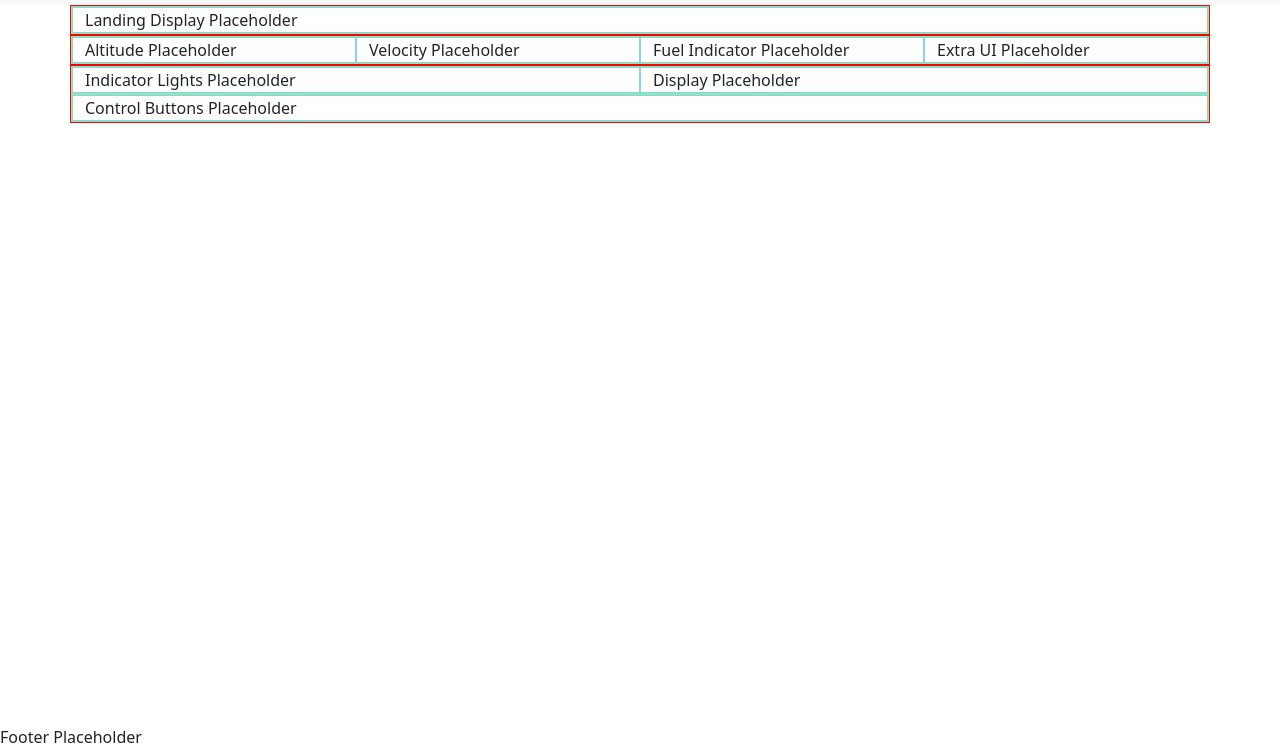
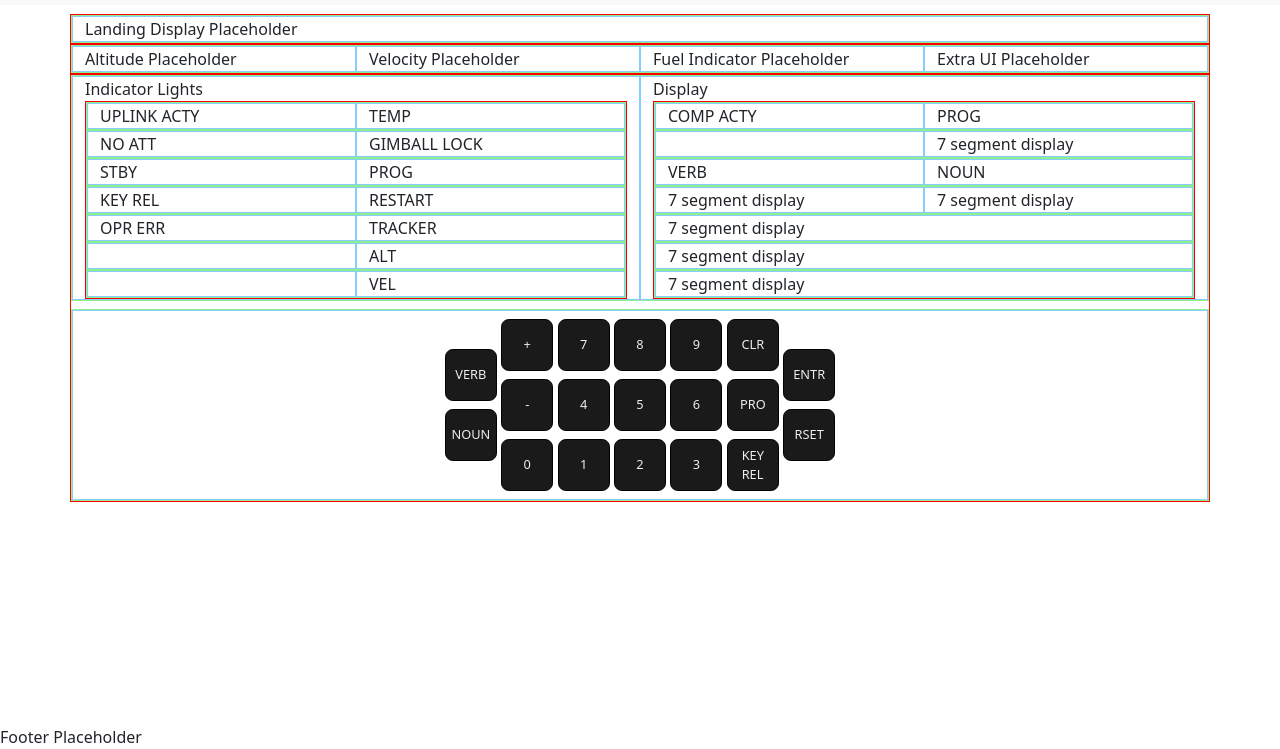
Before and after one commit to yenmangu/ci-milestone02-apollo-11, a website: page simulator.html in a window 1280 px wide. Shown: the part 51-800 px from the top of the page. Drawn offline with nearby package versions, Linux system fonts and the light colour scheme.

Commit message:
Start DSKY UI and styles

```diff
--- a/assets/css/style.css
+++ b/assets/css/style.css
@@ -38,7 +38,79 @@ main {
 	border: 1px solid lightskyblue
 }
 
-
 /* Bootstrap Overides */
 
+/* Nav */
+nav.navbar {
+	/* Keep navbar fixed to top of screen, and above all other elements */
+	position: fixed;
+	width: 100%;
+	top: 0;
+
+	z-index: 10;
+}
+
+/* Header */
+header {
+	/* To accomodate fixed nav */
+	margin-top: 65px;
+}
+
+/* DSKY styles */
+
+/* Display lights stles */
+
+.lights {
+	display: flex;
+	flex-direction: row;
+	justify-content: center;
+	align-items: center;
+	flex-wrap: nowrap;
+	gap: 0.5em;
+}
+
+/* Push-buttons UI styles */
+
+.push-buttons {
+	display: flex;
+	flex-direction:row;
+	justify-content: center;
+	align-items: top;
+	flex-wrap: nowrap;
+	gap: 0.4em;
+}
+
+.column {
+	display: flex;
+	flex-direction: column;
+	justify-content: center;
+	align-items: center;
+	flex-wrap: nowrap;
+	gap: 0.5em
+}
+
+.push-button {
+	display: flex;
+	justify-content: center;
+	align-items: center;
+	width: 50px;
+	height: 50px;
+	border: 1px solid black;
+	border-radius: 15%;
+	padding: 50%;
+	font-size: 0.8em;
+	background-color: #1a1a1a;
+	color: #eeeeee;
+}
+
+.verb-noun {
+	justify-content: center;
+}
+.push-row{
+	display: flex;
+	flex-direction: column;
+}
+
+
+
 /* Media Queries */
--- a/simulator.html
+++ b/simulator.html
@@ -81,11 +81,104 @@
 			<section id="dsky">
 				<div class="container">
 					<div class="row">
-						<div class="col-6">Indicator Lights Placeholder</div>
-						<div class="col-6">Display Placeholder</div>
+						<div class="col-6">Indicator Lights<div class="container">
+								<div class="row">
+									<div class="col-6 light">UPLINK ACTY</div>
+									<div class="col-6 light">TEMP</div>
+								</div>
+								<div class="row">
+									<div class="col-6 light">NO ATT</div>
+									<div class="col-6 light">GIMBALL LOCK</div>
+								</div>
+								<div class="row">
+									<div class="col-6 light">STBY</div>
+									<div class="col-6 light">PROG</div>
+								</div>
+								<div class="row">
+									<div class="col-6 light">KEY REL</div>
+									<div class="col-6 light">RESTART</div>
+								</div>
+								<div class="row">
+									<div class="col-6 light">OPR ERR</div>
+									<div class="col-6 light">TRACKER</div>
+								</div>
+								<div class="row">
+									<div class="col-6"></div>
+									<div class="col-6 light">ALT</div>
+								</div>
+								<div class="row">
+									<div class="col-6"></div>
+									<div class="col-6 light">VEL</div>
+								</div>
+							</div>
+						</div>
+						<div class="col-6">Display<div class="container">
+								<div class="row">
+									<div class="col">COMP ACTY</div>
+									<div class="col">PROG</div>
+								</div>
+								<div class="row">
+									<div class="col"></div>
+									<div class="col seven-segment">7 segment display</div>
+								</div>
+								<div class="row">
+									<div class="col-6 seven-segment">VERB</div>
+									<div class="col-6 seven-segment">NOUN</div>
+								</div>
+								<div class="row">
+									<div class="col-6 seven-segment">7 segment display</div>
+									<div class="col-6 seven-segment">7 segment display</div>
+								</div>
+								<div class="row">
+									<div class="col-12 seven-segment">7 segment display</div>
+								</div>
+								<div class="row">
+									<div class="col-12 seven-segment">7 segment display</div>
+								</div>
+								<div class="row">
+									<div class="col-12 seven-segment">7 segment display</div>
+								</div>
+							</div>
+						</div>
 					</div>
-					<div class="row">
-						<div class="col">Control Buttons Placeholder</div>
+					<div class="row mt-2">
+						<div class="col py-2">
+							<div class="push-buttons">
+								<div class="column verb-noun">
+									<div class="push-button">VERB</div>
+									<div class="push-button">NOUN</div>
+								</div>
+								<div class="column numerical-one">
+									<div class="push-button">+</div>
+									<div class="push-button">-</div>
+									<div class="push-button">0</div>
+								</div>
+								<div class="column numerical-two">
+									<div class="push-button">7</div>
+									<div class="push-button">4</div>
+									<div class="push-button">1</div>
+								</div>
+								<div class="column numerical-three">
+									<div class="push-button">8</div>
+									<div class="push-button">5</div>
+									<div class="push-button">2</div>
+								</div>
+								<div class="column numerical-four">
+									<div class="push-button">9</div>
+									<div class="push-button">6</div>
+									<div class="push-button">3</div>
+								</div>
+								<div class="column actions-one">
+									<div class="push-button">CLR</div>
+									<div class="push-button">PRO</div>
+									<div class="push-button">KEY <br> REL</div>
+								</div>
+								<div class="column actions-two">
+									<div class="push-button">ENTR</div>
+									<div class="push-button">RSET</div>
+								</div>
+							</div>
+						</div>
 					</div>
 				</div>
 			</section>
```
